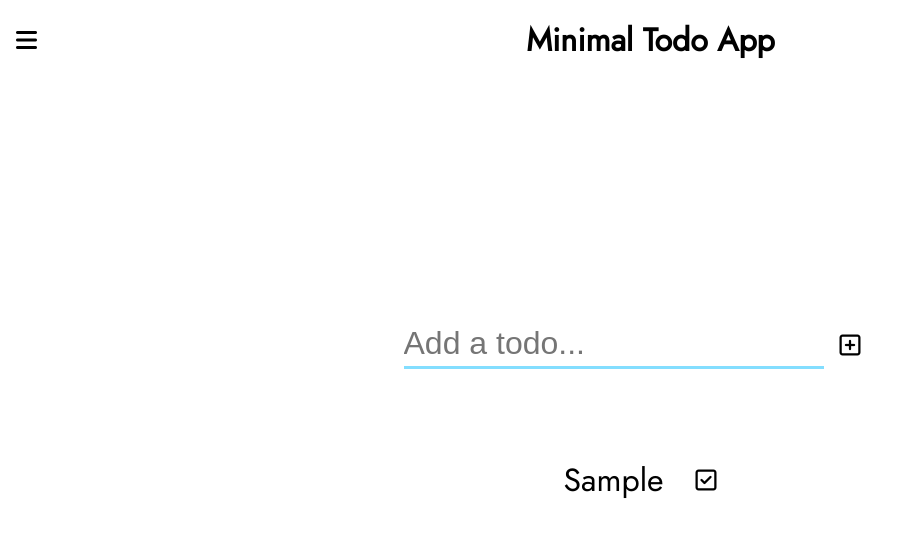
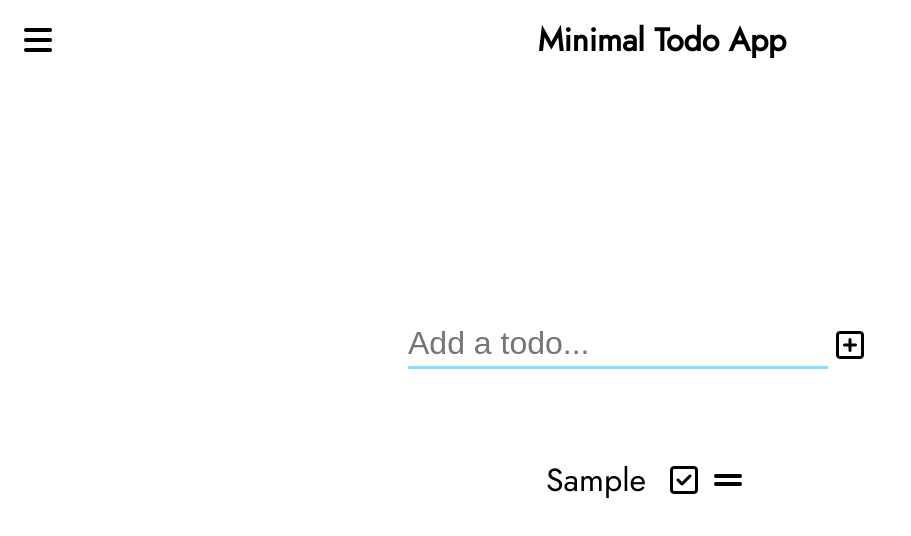
Before and after one commit to hayat-tamboli/todo-app, a Vue app: page / in a window 1280 px wide. Both pictures are taken after typing "Sample" into the empty fields and a click on the button 850 px from the left and 400 px from the top of the page. Shown: the top 536 px of the page, without its empty margins (0-911 px from the left). Built offline with nearby package versions, Linux system fonts and the light colour scheme.

Commit message:
feature:added footer and vue-draggable

```diff
--- a/package.json
+++ b/package.json
@@ -8,7 +8,8 @@
   },
   "dependencies": {
     "register-service-worker": "^1.7.1",
-    "vue": "^2.6.11"
+    "vue": "^2.6.11",
+    "vuedraggable": "^2.23.2"
   },
   "devDependencies": {
     "@vue/cli-plugin-pwa": "~4.3.0",
--- a/src/App.vue
+++ b/src/App.vue
@@ -19,6 +19,7 @@
       </form>
       <div class="todo-container">
         <ul class="todo-list">
+          <draggable :list="todos" handle=".handle">
           <li
             is="todo-item"
             v-for="(todo, index) in todos"
@@ -26,6 +27,7 @@
             v-bind:key="todo.id"
             v-on:remove="deleteTodo(index)"
           ></li>
+          </draggable>
         </ul>
       </div>
     </main>
@@ -36,12 +38,14 @@
 import HeaderComp from "./components/HeaderComp";
 import SideMenu from "./components/SideMenu";
 import TodoItem from "./components/TodoItem";
+import draggable from 'vuedraggable'
 export default {
   name: "App",
   components: {
     HeaderComp,
     SideMenu,
-    TodoItem
+    TodoItem,
+    draggable
   },
   data() {
     return {
@@ -49,7 +53,7 @@ export default {
       sideMenu: false,
       newTodoText: "",
       todos: [],
-      nextTodoId: 0
+      nextTodoId: 0,
     };
   },
   mounted() {
@@ -74,10 +78,12 @@ export default {
   methods: {
     addTodo() {
       if (this.newTodoText != "")
+      {
         this.todos.unshift({
           id: this.nextTodoId++,
           title: this.newTodoText
         });
+      }
       this.newTodoText = "";
       this.saveTodos();
     },
@@ -180,8 +186,10 @@ export default {
 }
 .fa,
 .fas,
-.far {
-  font-size: 1.5rem;
+.far,
+.fab {
+  font-size: 2rem;
+  padding: .5rem;
 }
 .slide-enter-active,
 .slide-left-enter-active,
@@ -198,4 +206,9 @@ export default {
 .slide-left-leave-to{
   transform: translateX(20px);
 }
+@media only screen and (max-width: 480px){
+  :root{
+    font-size: 10px;
+  }
+}
 </style>
--- a/src/components/SideMenu.vue
+++ b/src/components/SideMenu.vue
@@ -1,32 +1,68 @@
 <template>
   <div class="side-menu">
-        darkmode:
+    <div>
+      <span>darkmode:</span>
       <button @click="$emit('dark_mode')">
-            <i class="far fa-moon" v-if="!DarkModeProp" ></i>
-            <i class="fas fa-moon" v-else ></i>
+        <i class="far fa-moon" v-if="!DarkModeProp"></i>
+        <i class="fas fa-moon" v-else></i>
       </button>
+    </div>
+    <div class="footer">
+      <div>
+        <span>github:</span>
+        <button>
+          <a href="https://github.com/hayat-tamboli/"
+            ><i class="fab fa-github"></i
+          ></a>
+        </button>
+      </div>
+      <div>
+        <span>made by:</span
+        ><a
+          href="https://www.linkedin.com/in/hayat-tamboli/"
+          style="color: #83deff;"
+          >Hayat Tamboli</a
+        >
+      </div>
+    </div>
   </div>
 </template>
 <script>
 export default {
-    name: 'SideMenu',
-    props:{
-        DarkModeProp:Boolean,
-    }
-}
+  name: "SideMenu",
+  props: {
+    DarkModeProp: Boolean,
+  },
+};
 </script>
 
 <style lang="scss" scoped>
-.side-menu{
+.side-menu {
   position: absolute;
   background: white;
   top: 10vh;
   left: 0;
   z-index: +10;
   height: 90vh;
-    padding: 1rem 0.5rem;
+  padding: 2rem 0.5rem;
   border-right: 1px solid #000000;
-    button{
+  display: flex;
+  justify-content: space-between;
+  align-items: center;
+  flex-direction: column;
+  div {
+    display: flex;
+    align-items: center;
+    justify-content: space-between;
+  }
+  a {
+    text-decoration: none;
+    color: white;
+  }
+  .footer{
+      flex-direction: column;
+  }
+  button {
     outline: none;
     border: none;
     border-radius: 2rem;
--- a/src/components/TodoItem.vue
+++ b/src/components/TodoItem.vue
@@ -11,6 +11,7 @@
           <i class="fas fa-trash icon"></i>
         </button>
       </transition>
+      <i class="fas fa-grip-lines handle"></i>
     </div>
   </div>
 </template>
@@ -54,4 +55,7 @@ export default {
   color: #bdbdbd;
   transition: all 0.3s;
 }
+.handle{
+  cursor: grab;
+}
 </style>
```
Also changed, not shown: 1 other file (tests, documents, lock files or other folders). Lines whose indentation alone changed are shown as unchanged.
